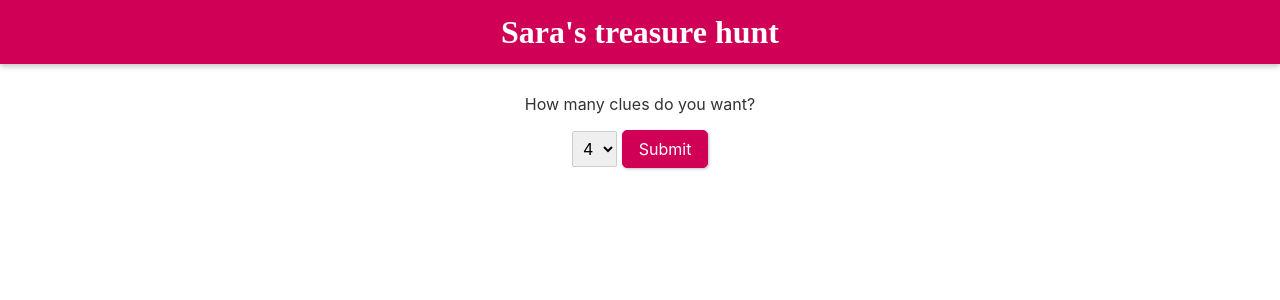
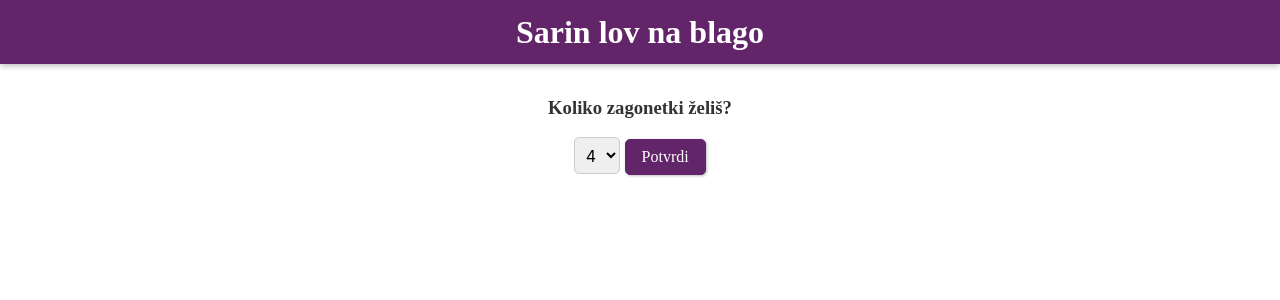
Before and after one commit to nenord/sara-treasure-hunt, a Svelte app: page / in a window 1280 px wide. Shown: the top 300 px of the page. Built offline with nearby package versions, Linux system fonts and the light colour scheme.

Commit message:
2 lang support and style change

```diff
--- a/src/Answer.svelte
+++ b/src/Answer.svelte
@@ -5,8 +5,10 @@
 
 	export let qItem;
 	let checkAnswer;
+	export let langSett;
 	let feedback = '';
 	export let j;
+	let answerCheck = "num-input";
 
 	function check () {
 		if (checkAnswer === qItem.proof) {
@@ -15,21 +17,29 @@
 				j: j
 			});
 			checkAnswer = null;
-			feedback = '';
+			answerCheck = "num-input";
 		}
 		else {
 			checkAnswer = null;
-			feedback = 'Try Again!';
+			answerCheck = "wrong";
 			}
 		}
 </script>
 
+<style>
+	.num-input {
+		border-radius: 5px;
+	}
+
+	.wrong {
+		border-radius: 5px;
+		border-color: #d64161;
+		border-width: 2px;
+	}
+</style>
+
 <label>
 	{qItem.clue}
-	<input type=number bind:value={checkAnswer} min=0 max=100>
-	<Button on:click={check} caption="Next!" mode="outline" />
+	<input class={answerCheck} type=number bind:value={checkAnswer} min=0 max=100>
+	<Button on:click={check} caption={langSett.next} mode="outline" />
 </label>
-
-<p>
-	{feedback}
-</p>
--- a/src/App.svelte
+++ b/src/App.svelte
@@ -4,12 +4,14 @@
 	import Hunting from './Hunting.svelte'
 	import Header from './Header.svelte'
 	import Button from './Button.svelte';
+	import langs from "./Store/lang-store.js";
 
 	let howMany = null;
 	let qList =[];
 	let checkCounter = 0;
 	let hunting = false;
 	let disabled = true;
+	let lang = 1;
 
 	function handleMessage(event) {
 		howMany = event.detail.number;
@@ -39,9 +41,19 @@
 	function setToHunt() {
 		hunting=true;
 	}
+
+	export let langSetter = 0;
+	let storeContent, langSetting;
+
+	const unsubscribe = langs.subscribe( items => {
+		storeContent = items[lang];
+	});
 </script>
 
 <style>
+	.main-text {
+		font-family: "Roboto Slab", serif;
+	}
 	.mv-down {
 		margin-top:70px;
 		text-align: center;
@@ -51,23 +63,22 @@
 	}
 </style>
 
-<Header />
+<Header langSett={storeContent}/>
 <div class="mv-down">
 	<div class="center-me">
 		{#if !howMany}
-		<p>
-			How many clues do you want?
-		</p>
-		<HowMany on:message={handleMessage}/>
+		<h3 class="main-text">{storeContent.howmany}</h3>
+
+		<HowMany langSett={storeContent} on:message={handleMessage}/>
 		{:else}
-			<Button on:click={resetAll} caption="Reset Game" />
+			<Button on:click={resetAll} caption={storeContent.reset} />
 			<Button on:click={setToHunt} {disabled}
-							caption="Start the hunt!" />
+							caption={storeContent.start} />
 			{#if hunting}
-				<Hunting listOfQs={qList}/>
+				<Hunting langSett={storeContent} listOfQs={qList}/>
 			{:else}
 				{#each qList as qItem (qItem.id)}
-					<Questions ID={qItem.id} on:message={addAnItem}/>
+					<Questions langSett={storeContent} ID={qItem.id} on:message={addAnItem}/>
 				{/each}
 			{/if}
 		{/if}
--- a/src/Button.svelte
+++ b/src/Button.svelte
@@ -7,9 +7,9 @@
 <style>
   button,
   a {
-    font: inherit;
-    border: 1px solid #cf0056;
-    background: #cf0056;
+    font-family: "Roboto Slab", serif;
+    border: 1px solid #622569;
+    background: #622569;
     padding: 0.5rem 1rem;
     color: white;
     border-radius: 5px;
@@ -26,8 +26,8 @@
   button:active,
   a:hover,
   a:active {
-    background: #e40763;
-    border-color: #e40763;
+    background: #6b5b95;
+    border-color: #6b5b95;
     box-shadow: 1px 1px 8px rgba(77, 51, 51, 0.26);
   }
 
@@ -36,7 +36,7 @@
   button:disabled:active {
     background: #ccc;
     border-color: #ccc;
-    color: #959595;
+    color: #622569;
     box-shadow: none;
     cursor: not-allowed;
   }
@@ -54,13 +54,13 @@
 
   .outline {
     background: transparent;
-    color: #cf0056;
+    color: #622569;
     box-shadow: none;
   }
 
   .outline:hover,
   .outline:active {
-    background: #ffc7de;
+    background: #b8a9c9;
     box-shadow: none;
   }
 
--- a/src/Header.svelte
+++ b/src/Header.svelte
@@ -1,3 +1,7 @@
+<script>
+  export let langSett;
+</script>
+
 <style>
   header {
     position: fixed;
@@ -5,7 +9,7 @@
     top: 0;
     left: 0;
     height: 4rem;
-    background: #cf0056;
+    background: #622569;
     display: flex;
     justify-content: center;
     align-items: center;
@@ -20,5 +24,5 @@
 </style>
 
 <header>
-  <h1>Sara's treasure hunt</h1>
+  <h1>{langSett.title}</h1>
 </header>
--- a/src/HowMany.svelte
+++ b/src/HowMany.svelte
@@ -12,6 +12,7 @@
 
 	let selected = questions[2];
 	let showSelected = false;
+	export let langSett;
 
 	function handleSubmit() {
 		dispatch('message', {
@@ -20,8 +21,14 @@
 	}
 </script>
 
+<style>
+	.num-input {
+		border-radius: 5px;
+	}
+</style>
+
 <form on:submit|preventDefault={handleSubmit}>
-	<select bind:value={selected}>
+	<select class="num-input" bind:value={selected}>
 		{#each questions as question}
 			<option value={question}>
 				{question.number}
@@ -29,5 +36,5 @@
 		{/each}
 	</select>
 
-	<Button caption="Submit" />
+	<Button caption={langSett.submit} />
 </form>
--- a/src/Hunting.svelte
+++ b/src/Hunting.svelte
@@ -3,6 +3,7 @@
 	import { fade, fly } from 'svelte/transition';
 
 	export let listOfQs = [];
+	export let langSett;
 	let endGameCounter = 0;
 	let gameFinished = false;
 	let i = 0;
@@ -15,17 +16,23 @@
 	}
 </script>
 
+<style>
+	.main-text {
+		font-family: "Roboto Slab", serif;
+	}
+</style>
+
 {#if !gameFinished}
-	<h4 in:fade="{{ duration: 1000 }}">
-		What is the number for this clue?
+	<h4 class="main-text" in:fade="{{ duration: 1000 }}">
+		{langSett.number}
 	</h4>
 	{#key i}
 		<div in:fly="{{ x: 200, duration: 1000 }}">
-			<Answer qItem={listOfQs[i]} j={i} on:message={whenToEnd} />
+			<Answer langSett={langSett} qItem={listOfQs[i]} j={i} on:message={whenToEnd} />
 		</div>
 	{/key}
 {:else}
-	<h4 in:fade="{{ duration: 1000 }}">
-	Well done!
-	</h4>
+	<h3 class="main-text"in:fade="{{ duration: 1000 }}">
+		{langSett.well}
+	</h3>
 {/if}
--- a/src/Question.svelte
+++ b/src/Question.svelte
@@ -4,6 +4,7 @@
 	const dispatch = createEventDispatcher();
 
 	export let ID;
+	export let langSett;
 	let clue;
 	let proof = '';
 	let complete = false;
@@ -17,7 +18,7 @@
 			itemProof: proof
 		});
 		complete = true;
-		insertText = ' Added!'
+		insertText = langSett.key + ' ' + proof.toString() + '!';
 	}
 </script>
 
@@ -26,14 +27,20 @@
 		color: gray;
 	}
 
+	.num-input {
+		border-radius: 5px;
+	}
+
+	.main-text {
+		font-family: "Roboto Slab", serif;
+	}
 </style>
 
-<h4>Input clue and proof {ID}!<span id="completion">{insertText}</span></h4>
-<label>What is your clue?
-	<input bind:value={clue} disabled={complete}>
-</label>
-<label>
-	<Button on:click={addItem} caption="Add this clue!"
+<h3 class="main-text">{langSett.clues} {ID}<span id="completion">{insertText}</span></h3>
+<h4 class="main-text">{langSett.clueDesc}
+	<input class="num-input" bind:value={clue} disabled={complete}>
+</h4>
+<h4 class="main-text">
+	<Button on:click={addItem} caption={langSett.add}
 					mode="outline" disabled={complete} />
-	 Proof that clue was solved: {proof}
-</label>
+</h4>
--- /dev/null
+++ b/src/Store/lang-store.js
@@ -0,0 +1,38 @@
+import { writable } from 'svelte/store';
+
+const langs = writable([
+  {
+    title: "Sara's treasure hunt",
+    howmany: 'How many clues do you want?',
+    submit: 'Submit',
+    reset: 'Reset game',
+    start: 'Start the hunt',
+    clues: 'Clue number ',
+    clueDesc: 'What is your clue?',
+    add: 'Add this clue',
+    key: ' - Key:',
+    number: 'What is the number for this clue?',
+    next: 'Next',
+    well: 'Well done!'
+  },
+  {
+    title: "Sarin lov na blago",
+    howmany: 'Koliko zagonetki želiš?',
+    submit: 'Potvrdi',
+    reset: 'Kreni ponovo',
+    start: 'Počni lov',
+    clues: 'Zagonetka broj ',
+    clueDesc: 'Upiši zagonetku',
+    add: 'Dodaj zagonetku',
+    key: ' - Broj:',
+    number: 'Upiši broj zagonetke!',
+    next: 'Sljedeće',
+    well: 'Bravo, pravi si istraživač!'
+  }
+]);
+
+const customLangsStore = {
+  subscribe: langs.subscribe
+};
+
+export default customLangsStore;
```
